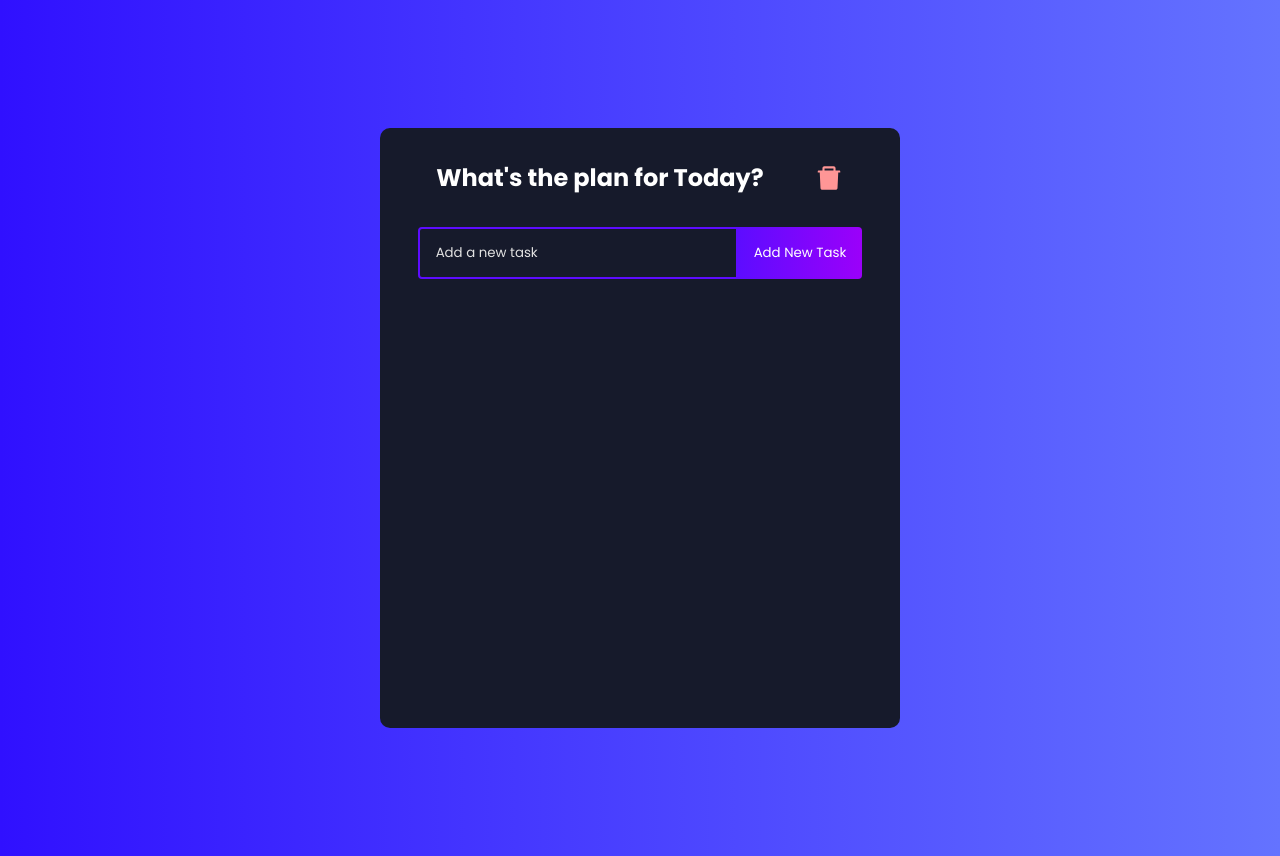
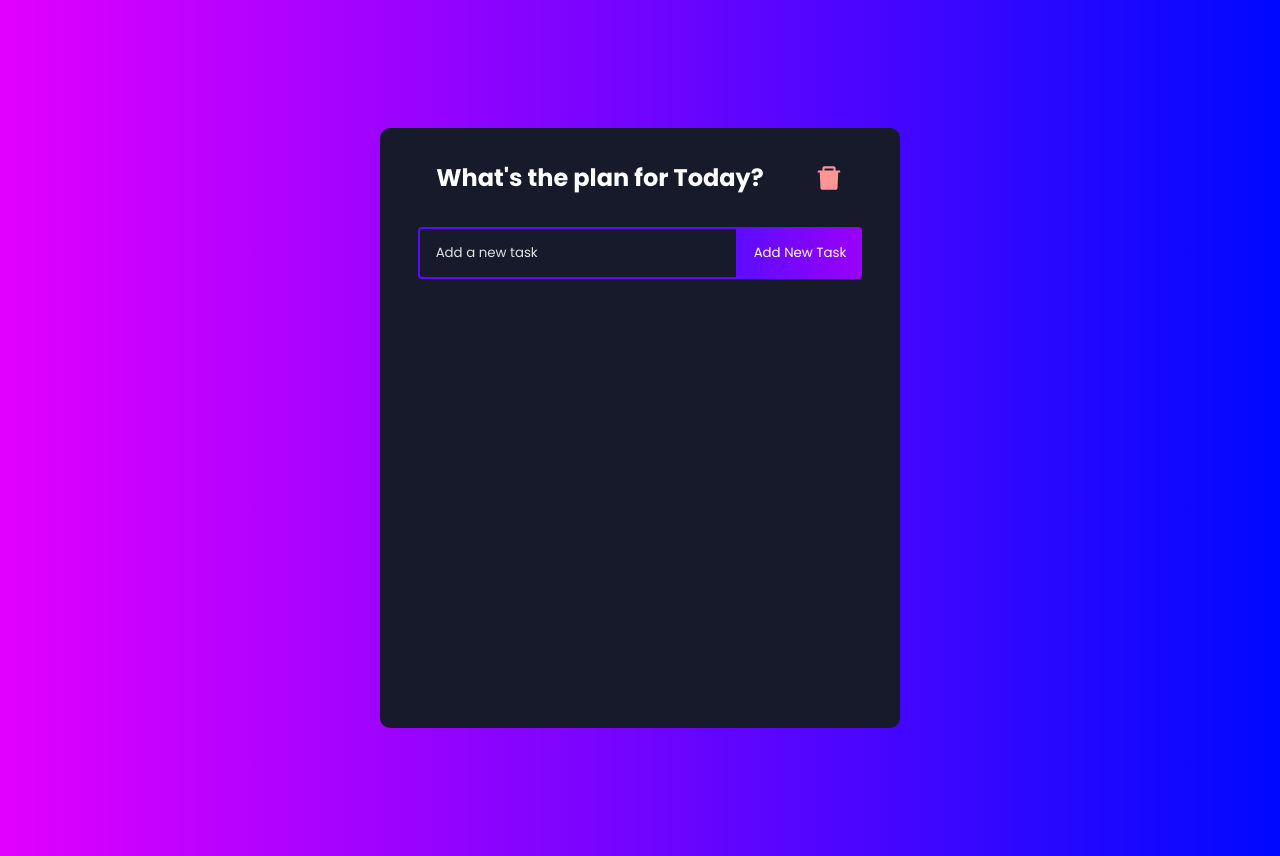
Before and after one commit to cchiragJain/tailnode_frontend_assignment_todo_app, a React (Create React App) app: page / in a window 1280 px wide. Built offline with nearby package versions, Linux system fonts and the light colour scheme.

Commit message:
final code and changed background color

```diff
--- a/src/styles/App.css
+++ b/src/styles/App.css
@@ -8,11 +8,12 @@
 }
 
 body {
-	background: linear-gradient(
+	/* background: linear-gradient(
 		90deg,
 		rgba(48, 16, 255, 1) 0%,
 		rgba(100, 115, 255, 1) 100%
-	);
+	); */
+	background: linear-gradient(to right, rgb(225, 0, 255), rgb(0, 8, 255));
 }
 
 h1 {
```
